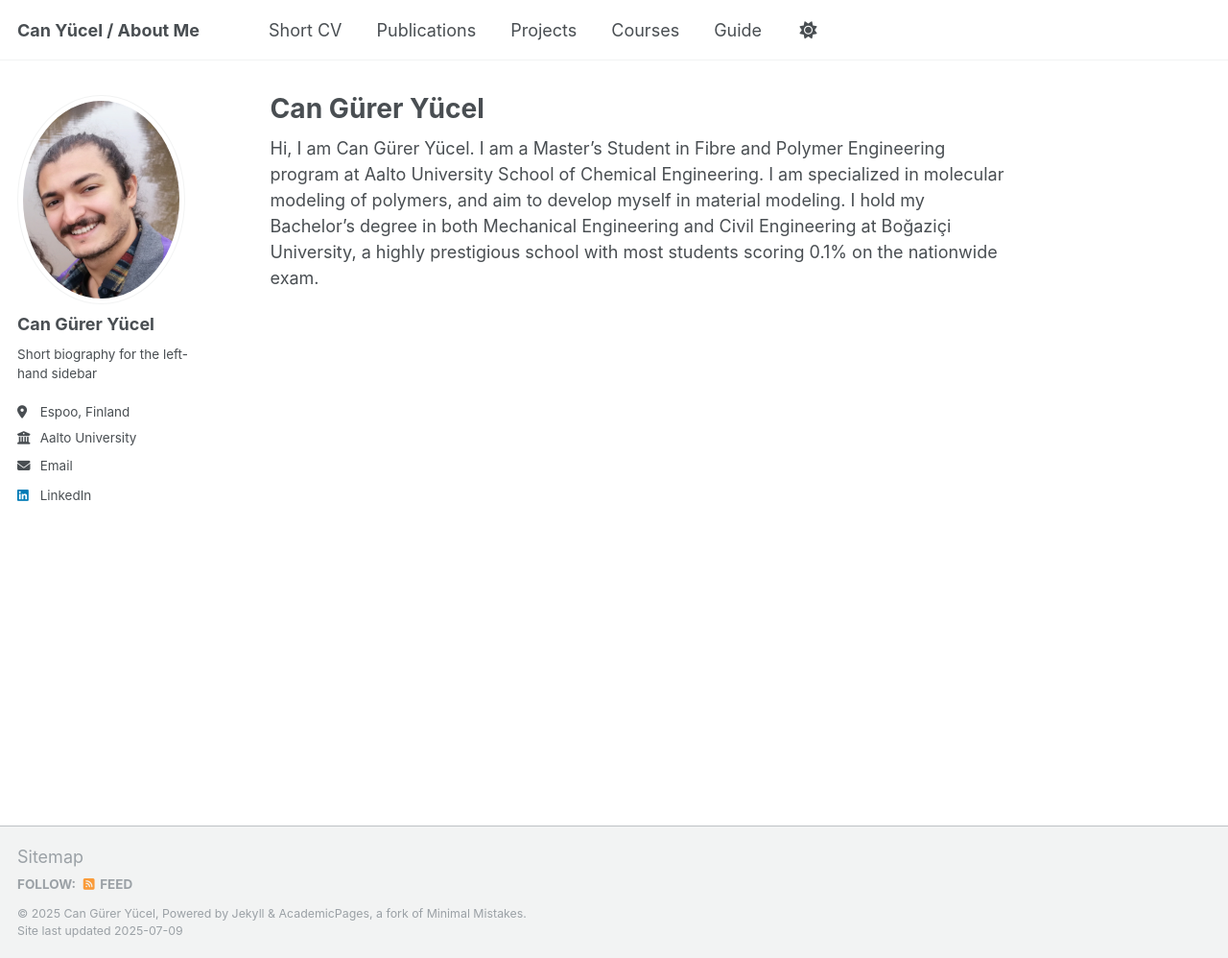
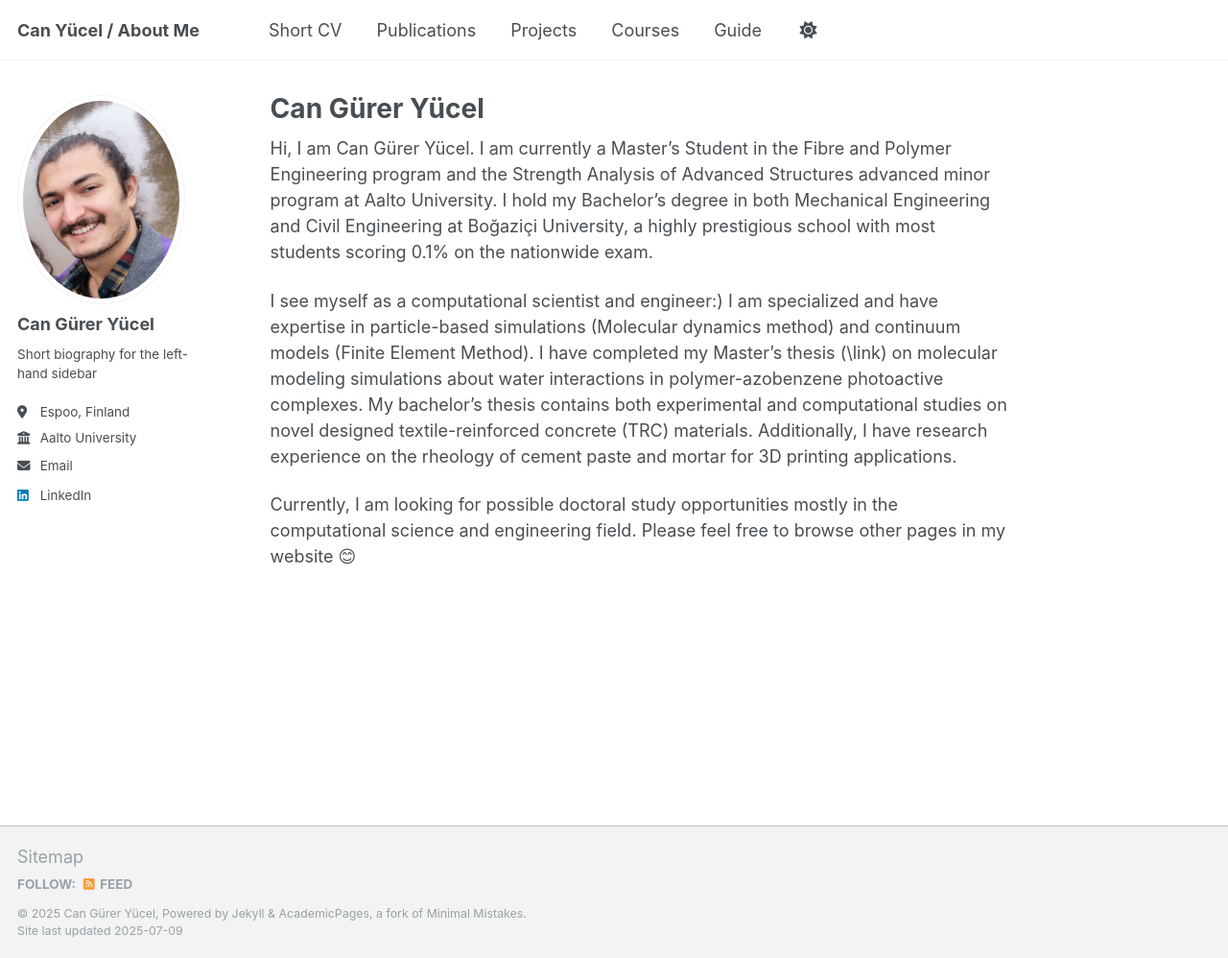
Before and after one commit to gureryucel/gureryucel.github.io, a Jekyll site: the page built from _pages/about.md, in a window 1280 px wide and 998 px high. Shown: the whole window at 96% size. Built offline with Jekyll 4.4.1, drawn with Linux system fonts in a browser that asks for light colours.

Commit message:
Update about.md

```diff
--- a/_pages/about.md
+++ b/_pages/about.md
@@ -7,4 +7,10 @@ redirect_from:
   - /about.html
 ---
 
-Hi, I am Can Gürer Yücel. I am a Master's Student in Fibre and Polymer Engineering program at Aalto University School of Chemical Engineering. I am specialized in molecular modeling of polymers, and aim to develop myself in material modeling. I hold my Bachelor's degree in both Mechanical Engineering and Civil Engineering at Boğaziçi University, a highly prestigious school with most students scoring 0.1% on the nationwide exam.
+Hi, I am Can Gürer Yücel. I am currently a Master's Student in the Fibre and Polymer Engineering program and the Strength Analysis of Advanced Structures advanced minor program at Aalto University. I hold my Bachelor's degree in both Mechanical Engineering and Civil Engineering at Boğaziçi University, a highly prestigious school with most students scoring 0.1% on the nationwide exam.
+
+
+I see myself as a computational scientist and engineer:) I am specialized and have expertise in particle-based simulations (Molecular dynamics method) and continuum models (Finite Element Method). I have completed my Master's thesis (\link) on molecular modeling simulations about water interactions in polymer-azobenzene photoactive complexes. My bachelor's thesis contains both experimental and computational studies on novel designed textile-reinforced concrete (TRC) materials. Additionally, I have research experience on the rheology of cement paste and mortar for 3D printing applications.
+
+
+Currently, I am looking for possible doctoral study opportunities mostly in the computational science and engineering field. Please feel free to browse other pages in my website 😊
```
